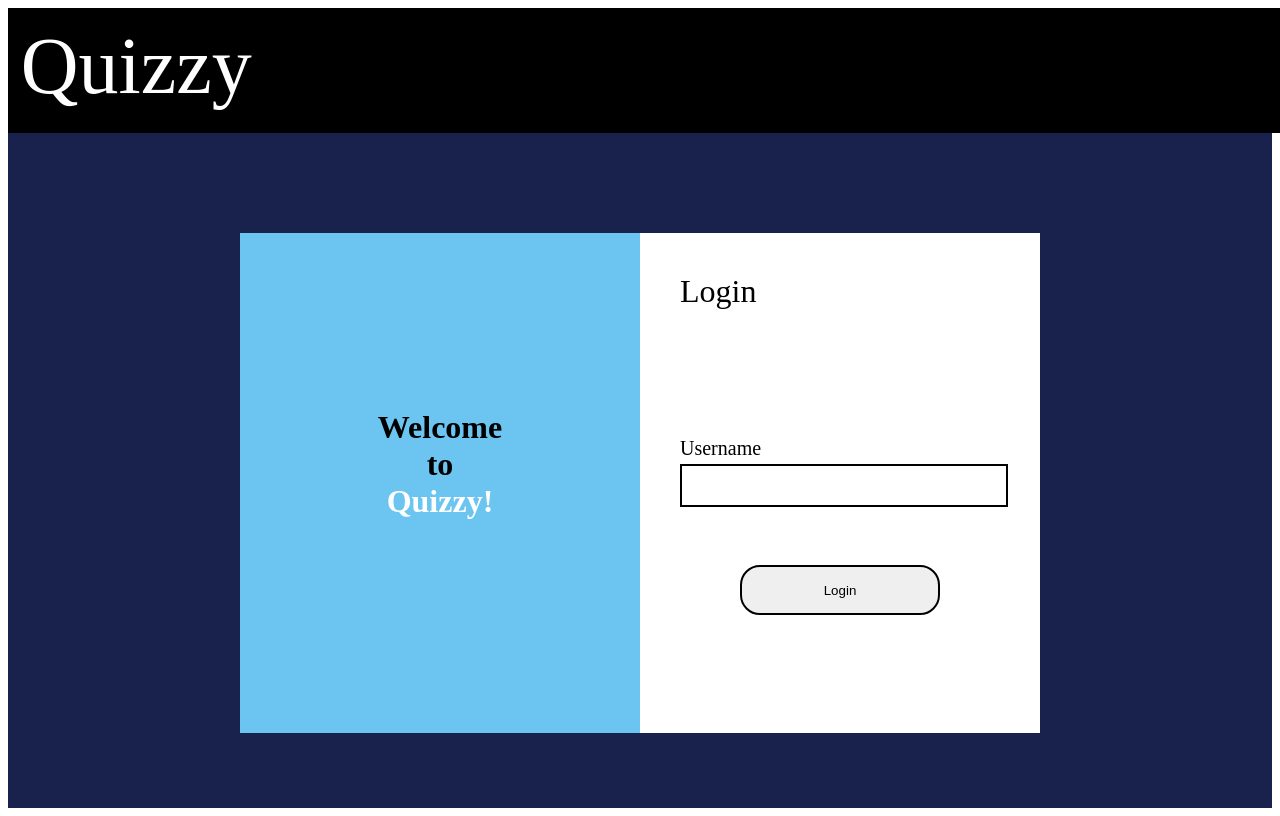
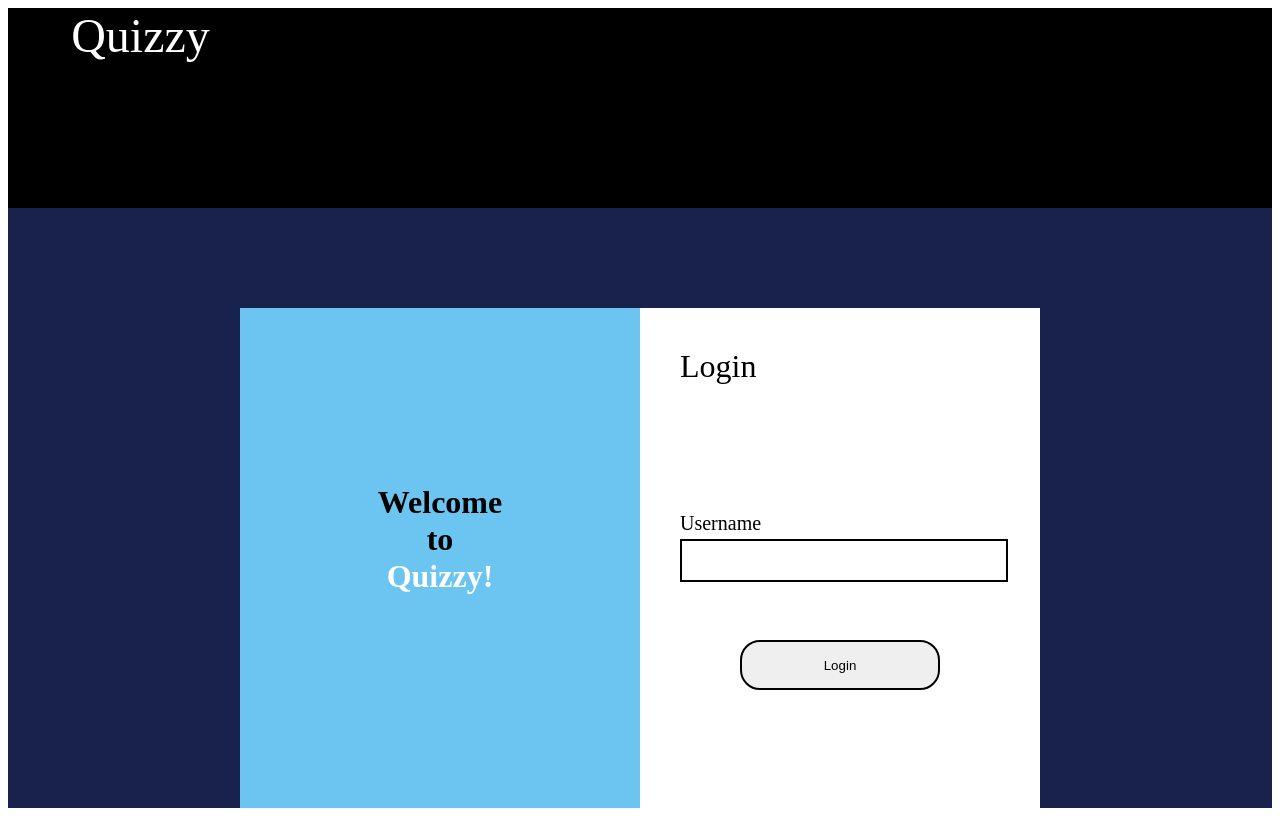
Before and after one commit to mdl-internship-souradeep-nanda/exam4-react, a React (Create React App) app: page / in a window 1280 px wide. Built offline with nearby package versions, Linux system fonts and the light colour scheme.

Commit message:
Header polished

```diff
--- a/src/Header/Header.css
+++ b/src/Header/Header.css
@@ -1,12 +1,17 @@
 .Header{
   width: 100%;
-  height: 100px;
+  height: 500px;
   background: black;
   color: white;
-  font-size: 5em;
-  padding: 1%;
+  font-size: 3em;
 }
 
-.Header-greet{
+.HeaderQuizzy{
+  float: left;
+  padding-left: 5%;
+}
+
+.HeaderGreet{
   float: right;
+  padding-right: 5%;
 }
--- a/src/Header/Header.js
+++ b/src/Header/Header.js
@@ -5,8 +5,8 @@ import './Header.css';
 
 const Header = props => (
   <div className="Header" >
-    <span>Quizzy</span>
-    <span className="Header-greet">
+    <span className="HeaderQuizzy">Quizzy</span>
+    <span className="HeaderGreet">
       {props.username.length ? `Hello ${props.username}` : ''}
     </span>
   </div>
```
